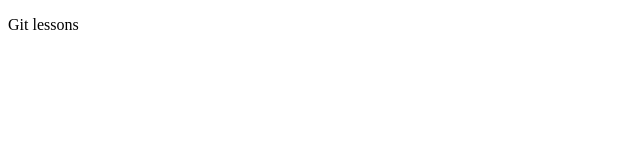
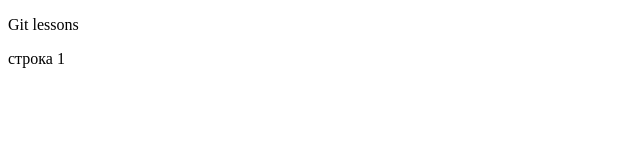
Before and after one commit to TutEvgen1984/git-lessons, a plain HTML site: page index.html in a window 1280 px wide. Shown: the full height of the page, 0-640 px from the left. Drawn offline with Linux system fonts and the light colour scheme.

Commit message:
комит 1

```diff
--- a/index.html
+++ b/index.html
@@ -7,5 +7,6 @@
 </head>
 <body>
     <p>Git lessons</p>
+    строка 1
 </body>
 </html>
```
